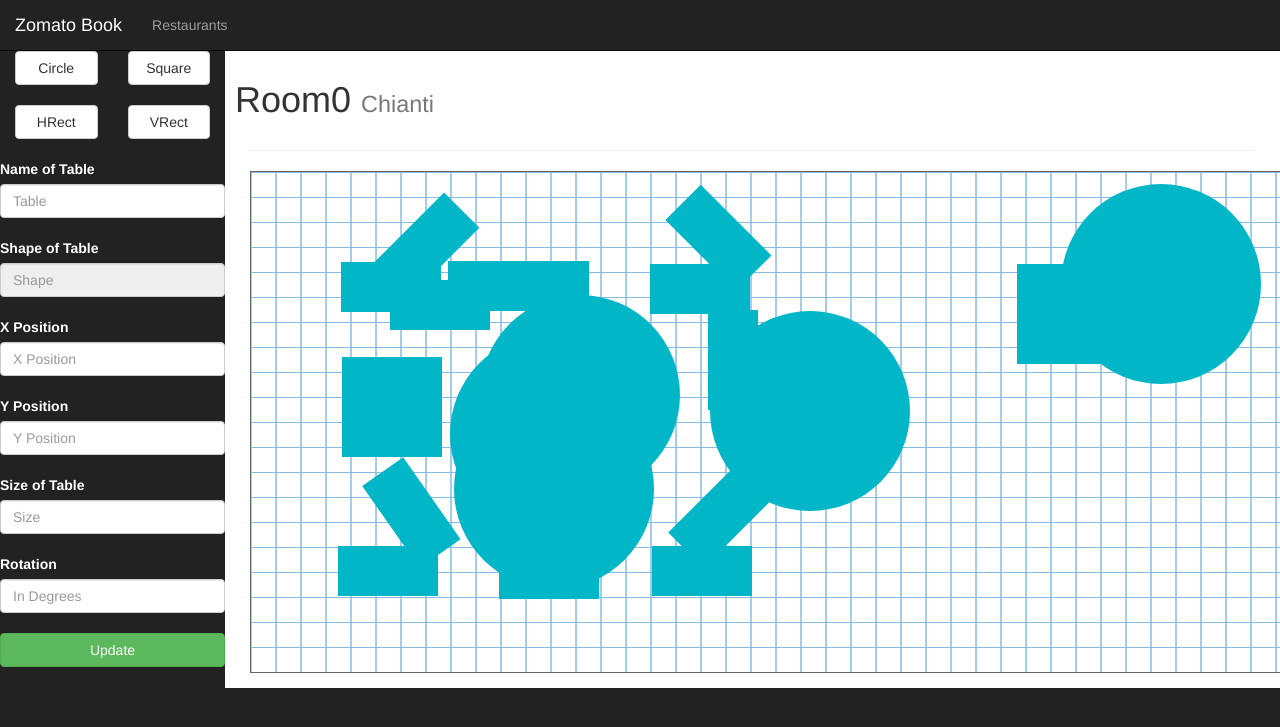
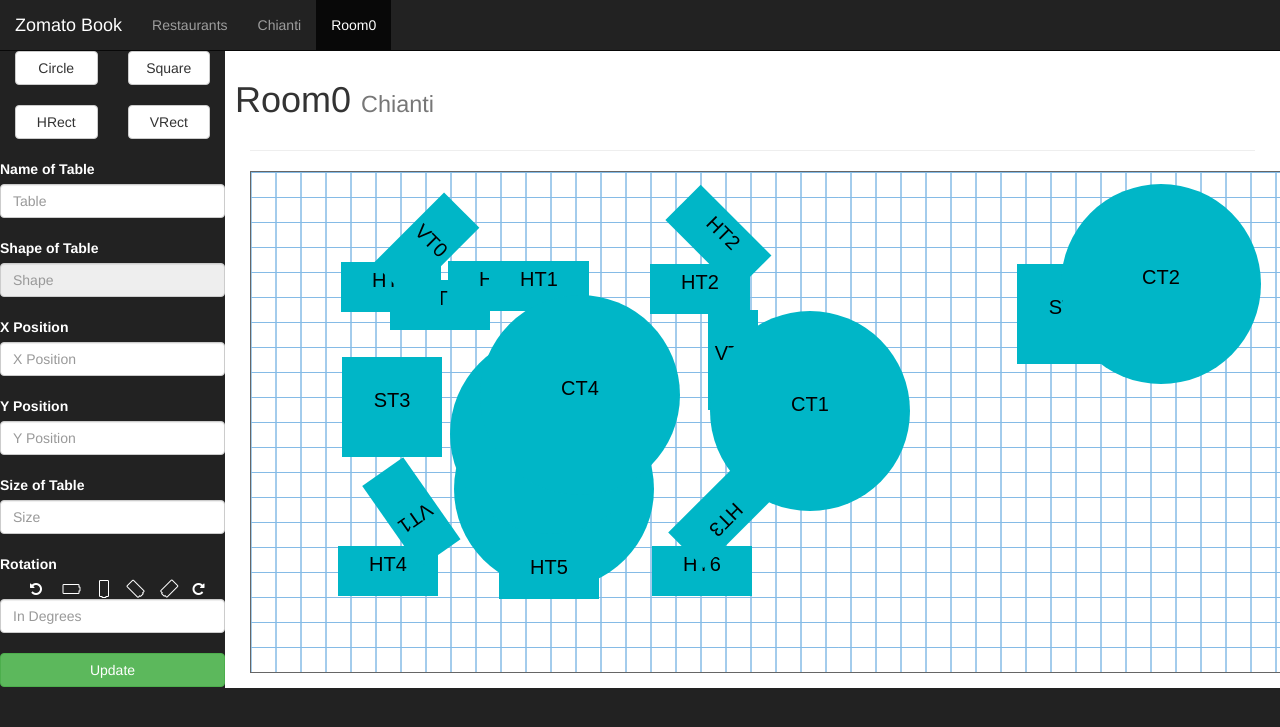
Before and after one commit to rajatkapoor/android, a Django app: template layouts/templates/restaurantroom.html in a window 1280 px wide; the page is wider, and only the part inside the window is pictured. Shown: the top 727 px of that part. Run offline with Django 3.2, Linux system fonts and the light colour scheme; the template is opened without the code that fills it: values that come from a table or form of the project are taken from there, others are empty; data comes from the database, SQL or seed files in the repository; both versions use the stored data as it was after the commit; some libraries are stand-ins or nearby versions.

Commit message:
name added, rot buttons added, breadcrumbs added

```diff
--- a/book/urls.py
+++ b/book/urls.py
@@ -15,7 +15,7 @@ Including another URLconf
 """
 from django.conf.urls import include, url
 from django.contrib import admin
-from layouts.views import restaurantList,restaurant,restaurantRoom,trial,addRoomToRestaurant,roomUpdate
+from layouts.views import restaurantList,restaurant,restaurantRoom,trial,addRoomToRestaurant,roomUpdate, addRestaurant
 
 urlpatterns = [
     url(r'^home/$', restaurantList),
@@ -25,6 +25,8 @@ urlpatterns = [
     url(r'^restaurant/(\d+)/room/(\d+)/$', restaurantRoom),# for room in a restaurant
     url(r'^restaurant/(\d+)/room/(\d+)/update/$', roomUpdate),# for updating table info from canvas using ajax
     url(r'^restaurant/(\d+)/room/add/$', addRoomToRestaurant),# add room endpoint
+    url(r'^restaurant/add/$', addRestaurant),# add Restaurant
+
 
     # url(r'^trial/$', trial),
     url(r'^admin/', include(admin.site.urls)),# admin app endpoint
--- a/layouts/static/assets/js/shapes.js
+++ b/layouts/static/assets/js/shapes.js
@@ -33,6 +33,7 @@ var selectionBorderWidth = 1;
 
 // fill color of tables
 var fillColor = "#00b6c7";
+var nameColor = "#000000";
 
 var offsetX, offsetY;// offset of mouse coordinate vs selectedTable.x, SelectedTable y
 var refreshCanvas = true;// flag to monitor whether anything changed on the canvas and does it need to be refreshed
@@ -45,6 +46,10 @@ var gridColor = "#85bbe6";
 var oldX = 0;
 var oldY = 0;
 var oldSize = 0;
+var corner=null;
+var cornerOpp=null;
+var cornerDist=null;
+var cornerIndex=null;
 
 var m;// to store recieved ajax response
 
@@ -86,6 +91,7 @@ TableClass.prototype =
 {
     draw: function (context)// draw function
     {
+        this.updateSizes();
         if (context === tempContext)// context tempcontext will be passed when determining selectedTable
         {
             context.fillStyle = '#000000';
@@ -100,6 +106,14 @@ TableClass.prototype =
             context.arc(this.x+this.radius, this.y+this.radius, this.radius, 0, 2 * Math.PI);
             context.closePath();
             context.fill();
+            prevFill = context.fillStyle;
+            context.fillStyle = nameColor;
+            context.font = "20px Arial";
+            textx = transformedCoords(this.x+this.radius,this.y+this.radius,0).x;
+            texty = transformedCoords(this.x+this.radius,this.y+this.radius,0).y;
+            context.fillText(this.name,textx,texty);
+            context.fillStyle = prevFill;
+
             if (selectedTable === this)
             {
                 context.strokeStyle = selectionColor;
@@ -108,13 +122,25 @@ TableClass.prototype =
                 context.strokeRect(this.x-1, this.y-1, (2 * this.radius), (2 * this.radius)+1);
 
             }
+            enableRefresh();
         }
         else // draw square, vrect,hrect using rect methods
         {
+
+
             context.rotate(this.rotation*Math.PI/180); // rotating the context based on the rot value of table
-            newx = transformedCoords(this.x,this.y,this).x;// drawing is to be done at transformed coords
-            newy = transformedCoords(this.x,this.y,this).y;// while for details the normals coords will be shown
+            newx = transformedCoords(this.x,this.y,this.rotation).x;// drawing is to be done at transformed coords
+            newy = transformedCoords(this.x,this.y,this.rotation).y;// while for details the normals coords will be shown
             context.fillRect(newx, newy, this.width, this.height);
+
+            prevFill = context.fillStyle;
+            context.fillStyle = nameColor;
+            context.font = "20px Arial";
+            textx = transformedCoords(this.x+this.width/2,this.y+this.height/2,this.rotation).x;
+            texty = transformedCoords(this.x+this.width/2,this.y+this.height/2,this.rotation).y;
+            context.fillText(this.name,this.newx+this.width/2,this.newy+this.height/2);
+            context.fillStyle = prevFill;
+
             if (selectedTable === this)
             {
                 context.strokeStyle = selectionColor;
@@ -123,14 +149,21 @@ TableClass.prototype =
 
             }
             context.rotate(-this.rotation*Math.PI/180);// inverting rotation
+            enableRefresh();
+
         }
         if (selectedTable===this)
         {
         this.generateCorners(); //compute and draw corners
+        enableRefresh();
         }
     },
     updateSizes: function ()// determine all the toher dimensions of the table on the basis of the size
     {
+        if(this.size<cornerRadius)// avoid negative and 0 size errors
+        {
+            this.size=2*cornerRadius;
+        }
         if (this.type == "HR")
         {
             this.height = dim;
@@ -149,12 +182,17 @@ TableClass.prototype =
         if (this.type == "CI")
         {
             this.radius = this.size;
-            this.rotation = 0;
+            // this.rotation = 0;
             this.width = 2*this.size;
             this.height = 2*this.size;
+            this.newx = this.x;
+            this.newy = this.y;
         }
-        this.newx = transformedCoords(this.x,this.y,this).x;
-        this.newy = transformedCoords(this.x,this.y,this).y;
+        if (this.type!="CI")
+        {
+            this.newx = transformedCoords(this.x,this.y,this.rotation).x;
+            this.newy = transformedCoords(this.x,this.y,this.rotation).y;
+        }
         enableRefresh();
     },
     toJSON: function()// get a clean json repr of the table to send to the backend
@@ -165,18 +203,26 @@ TableClass.prototype =
     {// generating only one now
         this.updateSizes();
         corners = [];
+        // corners[0] = new CornerClass(this.newx+this.width,this.newy+this.height);
         corners[0] = new CornerClass(this.newx+this.width,this.newy+this.height);
-        // corners[0] = new CornerClass(this.newx,this.newy);
-        // corners[1] = new CornerClass(this.newx+this.width,this.newy);
-        // corners[2] = new CornerClass(this.newx,this.newy+this.height);
-        // corners[3] = new CornerClass(this.newx+this.width,this.newy+this.height);
+        corners[1] = new CornerClass(this.newx,this.newy+this.height);
+        corners[2] = new CornerClass(this.newx,this.newy);
+        corners[3] = new CornerClass(this.newx+this.width,this.newy);
         for (var i = 0; i < corners.length; i++)// drawing all corners
         {
             context.fillStyle = cornerColor;
             context.strokeStyle = null;
-            context.rotate(this.rotation*Math.PI/180);
+            if (this.type=="CI")
+            {
+                rot = 0;
+            }
+            else
+            {
+                rot = this.rotation;
+            }
+            context.rotate(rot*Math.PI/180);
             corners[i].draw(context);
-            context.rotate(-this.rotation*Math.PI/180);
+            context.rotate(-rot*Math.PI/180);
             context.fillStyle = fillColor;
             context.strokeStyle = selectionColor;
         }
@@ -199,12 +245,16 @@ function initCanvas()// intialize canvas params and determine padding and offset
     canvasHeight = canvas.height;
     canvasWidth = canvas.width;
     context = canvas.getContext('2d');
+    context.textAlign = "center";
+
     tempCanvas = document.createElement('canvas');
     tempCanvas.height = canvasHeight;
     tempCanvas.width = canvasWidth;
     tempContext = tempCanvas.getContext('2d');
 
-    canvas.onselectstart = function () { return false; };// to stop the default blue selection
+    // canvas.addEventListener('onselectstart', function(e) { e.preventDefault(); return false; }, false);
+
+    canvas.onselectstart = function(e){ e.preventDefault(); return false; };// to stop the default blue selection
 
     if (document.defaultView && document.defaultView.getComputedStyle)
     {
@@ -264,6 +314,7 @@ function mainDraw()// drawing funciton which is called repetitively
         clearCanvas(context);
         for (var i = 0; i < tables.length; i++)
         {
+            tables[i].updateSizes();
             tables[i].draw(context);
         }
         refreshCanvas = false;
@@ -277,6 +328,9 @@ function mainDraw()// drawing funciton which is called repetitively
 
 function mouseMoveEvent(e)// handles mouse move on canvas
 {
+    // getMouse(e);
+    // console.log("x "+mouseX);
+    // console.log("Y "+mouseY);
     if (isDrag)// if this motion is drag
     {
         getMouse(e);
@@ -290,9 +344,50 @@ function mouseMoveEvent(e)// handles mouse move on canvas
     {
         getMouse(e);
         canvas.style.cursor = 'crosshair';
-        console.log("diff = "+(mouseX - oldX+mouseY - oldY));
-        // todo better resize tech
-        selectedTable.size = oldSize+mouseX - oldX+mouseY - oldY;// update size on the basis of the mouse movement
+        // other techniques
+        // // console.log("diff = "+(mouseX - oldX+mouseY - oldY));
+        // // distOrig = Math.sqrt((oldX-selectedTable.x)*(oldX-selectedTable.x)+(oldY-selectedTable.y)*(oldY-selectedTable.y));
+        // // distNew = Math.sqrt((mouseX-selectedTable.x)*(mouseX-selectedTable.x)+(mouseY-selectedTable.y)*(mouseY-selectedTable.y));
+        // // diff = Math.sqrt((oldX-mouseX)*(oldX-mouseX)+(oldY-mouseY)*(oldY-mouseY));
+        // // finalDiff = distNew>distOrig?1:-1;
+
+        // // console.log("distOrig "+ distOrig);
+        // // console.log("distNew "+ distNew);
+        // // console.log("diff "+ diff);
+        // // console.log("finalDiff "+ finalDiff);
+
+        //         rmx = transformedCoords(mouseX,mouseY,selectedTable.rotation).x;
+
+        //         rmy = transformedCoords(mouseX,mouseY,selectedTable.rotation).y;
+        //         if (selectedTable.type=="HR")
+        //         cornerDiff = (cornerOpp.y-rmy);
+        //         if (selectedTable.type=="VR")
+        //         cornerDiff = (cornerOpp.x-rmx);
+        //     if (selectedTable.type=="SQ")
+
+        //         cornerDiff = Math.sqrt((cornerOpp.x-rmx)*(cornerOpp.x-rmx)+(cornerOpp.y-rmy)*(cornerOpp.y-rmy));
+        //         else
+        //             cornerDiff = Math.sqrt((cornerOpp.x-rmx)*(cornerOpp.x-rmx)+(cornerOpp.y-rmy)*(cornerOpp.y-rmy))/(2*Math.sqrt(2));
+
+        //         console.log("rmx "+rmx);
+
+        //         console.log("rmy "+rmy);
+        // cornerDiff = Math.sqrt((cornerOpp.x-mouseX)*(cornerOpp.x-mouseX)+(cornerOpp.y-mouseY)*(cornerOpp.y-mouseY))-cornerDist ;
+        // cornerDiff = Math.sqrt((corner.x-mouseX)*(corner.x-mouseX)+(corner.y-mouseY)*(corner.y-mouseY))-cornerDist ;
+        // console.log(cornerDiff);
+
+        // // console.log(corner);
+        // // todo better resize tech
+        // selectedTable.size = cornerDiff;// update size on the basis of the mouse movement(last working)
+        // // corner = corners[cornerIndex];
+        // // cornerOpp = corners[(cornerIndex+2)%4];
+        // cornerDist = Math.sqrt((cornerOpp.x-corner.x)*(cornerOpp.x-corner.x)+(cornerOpp.y-corner.y)*(cornerOpp.y-corner.y));
+
+        // update size on the basis of the mouse movement
+        // selectedTable.size = oldSize+mouseX - selectedTable.x+mouseY - selectedTable.y;// update size on the basis of the mouse movement
+        //selectedTable.size +=finalDiff;// update size on the basis of the mouse movement
+
+        selectedTable.size = oldSize+mouseX - oldX+mouseY - oldY; //working
         selectedTable.updateSizes();
         selectedTable.generateCorners();
         enableRefresh();
@@ -307,10 +402,15 @@ function mouseDownEvent(e)// handles mouse down on canvas
     clearCanvas(tempContext);
     if (selectedTable!=='')// if there is a selected table then the person can drag the corner, hence check for click on corner
     {
+        // console.log("mx "+mouseX);    //debug
+        // console.log("my "+mouseY);    //debug
         selectedTable.generateCorners();
-        corner = corners[0];
-        newx = transformedCoords(mouseX,mouseY,selectedTable).x;// generate the coords of mouse
-        newy = transformedCoords(mouseX,mouseY,selectedTable).y;// corresponding to the rotation of the selctedTable
+        for (i=0;i<4;i++)
+        {
+            corner = corners[i];
+
+            newx = transformedCoords(mouseX,mouseY,selectedTable.rotation).x;// generate the coords of mouse
+            newy = transformedCoords(mouseX,mouseY,selectedTable.rotation).y;// corresponding to the rotation of the selctedTable
             if (newx >= corner.x - cornerRadius && newx <= corner.x + cornerRadius && newy >= corner.y - cornerRadius && newy <= corner.y + cornerRadius)
             {
                 isResize = true;// set flag for resize
@@ -318,15 +418,33 @@ function mouseDownEvent(e)// handles mouse down on canvas
                 oldX = mouseX;
                 oldY = mouseY;
                 oldSize = selectedTable.size;
+
+                //help assist for other resize strategies
+                cornerIndex = i;
+                corner = corners[cornerIndex];
+                cornerOpp = corners[(cornerIndex+2)%4];
+                rmx = transformedCoords(mouseX,mouseY,selectedTable.rotation).x;
+                rmy = transformedCoords(mouseX,mouseY,selectedTable.rotation).y;
+                cornerDist = Math.sqrt((cornerOpp.x-corner.x)*(cornerOpp.x-corner.x)+(cornerOpp.y-corner.y)*(cornerOpp.y-corner.y));
+                // cornerDiff = selectedTable.Size;
+                // debug log output
+                // console.log("cx "+corner.x);
+                // console.log("cy "+corner.y);
+                // console.log("cox "+cornerOpp.x);
+                // console.log("coy "+cornerOpp.y);
+                // console.log("rmx "+rmx);
+                // console.log("rmy "+rmy);
                 console.log("RESIZE TRUE");return;
             }
+        }
+
     }
     // determine the table on which the user has clicked and store it in selectedTable
     for (var i = tables.length - 1; i >= 0; i--)
     {
         tables[i].draw(tempContext);
         var imageData = tempContext.getImageData(mouseX, mouseY, 1, 1);
-        console.log(imageData.data);
+        //console.log(imageData.data);// debug
         if (imageData.data[3] > 0)
         {
             selectedTable = tables[i];
@@ -338,9 +456,10 @@ function mouseDownEvent(e)// handles mouse down on canvas
             isDrag = true;
             console.log("DRAG TRUE");
             enableRefresh();
-            clearCanvas(tempContext);
+
             return;// return if a table is selected
         }
+        clearCanvas(tempContext);
     }
     // if no table is selected
     showProperties('');
@@ -355,6 +474,8 @@ function mouseUpEvent()// handles mouse up on canvas
     isDrag = false;// unset the drag flag
     isResize = false;// unset resize
     canvas.style.cursor = 'auto';// set the cursor to normal
+    oldX = 0;
+    oldY = 0;
 }
 
 function mouseLeaveEvent()  // handles mouse leave
@@ -394,22 +515,22 @@ function getMouse(e)// set the update mouse coordinates (on the canvas) on mouse
 // name, x, y, type, size, rotation
 function createNewTableCircle()
 {
-    addTable('Circle Table '+tables.length, 90, 90, 'CI', 100, 0);
+    addTable('CT'+tables.length, 90, 90, 'CI', 100, 0);
 }
 
 function createNewTableSquare()
 {
-    t = addTable('Square Table '+tables.length, 90, 90, 'SQ', 100, 0);
+    t = addTable('ST'+tables.length, 90, 90, 'SQ', 100, 0);
 }
 
 function createNewTableVRect()
 {
-    t = addTable('Vertical Table '+tables.length, 90, 90, 'VR', 100, 0);
+    t = addTable('VT'+tables.length, 90, 90, 'VR', 100, 0);
 }
 
 function createNewTableHRect()
 {
-    t = addTable('Horizontal Table '+tables.length, 90, 90, 'HR', 100, 0);
+    t = addTable('HT'+tables.length, 90, 90, 'HR', 100, 0);
 }
 
 function showProperties(table)// function to set the textboxes to show the properties of the selected tables
@@ -425,6 +546,7 @@ function showProperties(table)// function to set the textboxes to show the prope
     }
     else
     {
+        validateRotation();
         document.getElementById('textBoxName').value = table.name;
         document.getElementById('textBoxX').value = table.x;
         document.getElementById('textBoxY').value = table.y;
@@ -447,6 +569,7 @@ function showProperties(table)// function to set the textboxes to show the prope
                 break;
         }
         document.getElementById('textBoxType').value = shape;
+        validateRotation();
     }
 }
 
@@ -458,11 +581,11 @@ function updateTable() // on the click of update button
         selectedTable.x = parseInt(document.getElementById('textBoxX').value,10);
         selectedTable.y = parseInt(document.getElementById('textBoxY').value,10);
         selectedTable.size = parseInt(document.getElementById('textBoxSize').value,10);
+        selectedTable.name = document.getElementById('textBoxName').value;
         switch(document.getElementById('textBoxType').value)
         {
             case "Circle":
                 var shape="CI";
-
                 break;
             case "Square":
                 var shape="SQ";
@@ -473,7 +596,6 @@ function updateTable() // on the click of update button
             case "Horizontal Rectangle":
                 var shape="HR";
                 break;
-
         }
         selectedTable.type = shape;
         selectedTable.rotation = parseInt(document.getElementById('textBoxRotation').value,10);
@@ -482,7 +604,7 @@ function updateTable() // on the click of update button
     // sending data to backend and recieving back the updated data with the ids attached
     var senddata = "";
             tables.forEach(function(i,e){
-            console.log(i.toJSON());
+            // console.log(i.toJSON());
                 senddata+=(i.toJSON()+"|");
             });
             $.ajax({
@@ -492,7 +614,7 @@ function updateTable() // on the click of update button
                 contentType: 'application/json',
                 success: function (msg) {
                     m = msg;
-                    console.log(msg);
+                    // console.log(msg); //DEBUG
                     m = m.split('|');
                     tables = [];
                     for (i=0;i <= m.length-1;i++)
@@ -500,19 +622,20 @@ function updateTable() // on the click of update button
                         tab = JSON.parse(m[i]);
                         addTable(tab.name, parseInt(tab.xpos,10), parseInt(tab.ypos,10), tab.type, parseInt(tab.size,10), parseInt(tab.rotation,10), tab.id);
                     }
-                    console.log(tables);
+                    // console.log(tables); //DEBUG
                     enableRefresh();
                 },
                 data:'data='+senddata,
             });
-
+        selectedTable="";
+        showProperties(selectedTable);
     enableRefresh();
 
 }
 
-function transformedCoords(mouseX,mouseY,obj)// generated transformed coords of the passed coords according to the rotation of the object passed
+function transformedCoords(mouseX,mouseY,rot)// generated transformed coords of the passed coords according to the rotation of the object passed
 {
-    var angle = (obj.rotation*-1) * Math.PI / 180;
+    var angle = (rot*-1) * Math.PI / 180;
     var cos = Math.cos(angle);
     var sin = Math.sin(angle);
     var newx = mouseX*cos - mouseY*sin;
@@ -526,5 +649,5 @@ function transformedCoords(mouseX,mouseY,obj)// generated transformed coords of
 function validateRotation()// function to make sure the rotation val is in 0 to 90
 {
     rot = parseInt(document.getElementById('textBoxRotation').value,10);
-    document.getElementById('textBoxRotation').value = rot%90;
+    document.getElementById('textBoxRotation').value = rot%180;
 }
--- a/layouts/templates/base.html
+++ b/layouts/templates/base.html
@@ -1,4 +1,6 @@
 <!DOCTYPE html>
+<!-- base template through whichh all the other pages inherit -->
+
 <html lang="en">
 <head>
     {% block head %}{% endblock head %}<!-- head block for django -->
@@ -11,8 +13,7 @@
     {% load staticfiles %}<!-- load static files, custom css,js -->
     <link href="http://maxcdn.bootstrapcdn.com/bootstrap/3.3.5/css/bootstrap.min.css" rel="stylesheet">
     <link href="http://maxcdn.bootstrapcdn.com/font-awesome/4.4.0/css/font-awesome.min.css" rel="stylesheet">
-    <link href='http://fonts.googleapis.com/css?family=Lato:300,400,700,300italic,400italic' rel='stylesheet' type='text/css'>
-    <link href='http://fonts.googleapis.com/css?family=Raleway:400,300,700' rel='stylesheet' type='text/css'>
+
     <!-- Custom CSS loading from django served static files -->
     <link href="{% static "assets/css/sb-admin.css" %}" rel="stylesheet">
     <!-- style block to include text/css -->
@@ -36,6 +37,9 @@
                 <ul class="nav navbar-nav">
                     <li {% block restaurantsListActive %}{% endblock restaurantsListActive %}><a href="/restaurants/">Restaurants</a></li>
                 </ul>
+                {% block topNav %}
+
+                {% endblock topNav %}
             </div>
             <div class="collapse navbar-collapse navbar-ex1-collapse">
                 <ul class="nav navbar-nav side-nav"><!-- side navbar -->
--- a/layouts/templates/restaurantroom.html
+++ b/layouts/templates/restaurantroom.html
@@ -1,3 +1,4 @@
+<!-- To show the the layout of the rooms -->
 {% extends "base.html" %}
 {% block title %}
     {{room.name}} | {{restaurant.name}}
@@ -12,6 +13,18 @@
         {{room.name}} <small>{{restaurant.name }}</small>
     </h1>
 {% endblock %}
+{% block style %}
+.fa-rotate-45 {-webkit-transform:rotate(45deg); -moz-transform:rotate(45deg); -ms-transform:rotate(45deg); -o-transform:rotate(45deg); transform:rotate(45deg);}
+.fa-rotate-135 {-webkit-transform:rotate(135deg); -moz-transform:rotate(135deg); -ms-transform:rotate(135deg); -o-transform:rotate(135deg); transform:rotate(135deg);}
+{% endblock style %}
+{% block topNav %}
+    <ul class="nav navbar-nav">
+        <li><a href="/restaurant/{{restaurant.id}}">{{restaurant.name}}</a></li>
+    </ul>
+    <ul class="nav navbar-nav">
+        <li class="active"><a href="/restaurant/{{restaurant.id}}/room/{{room.id}}">{{room.name}}</a></li>
+    </ul>
+{% endblock topNav %}
 
 {% block side %}<!-- filling the side block with all controls -->
     <div class="container-fluid">
@@ -42,30 +55,38 @@
             </div>
         </div>
         <br>
-        <div class="row">
+        <div class="row" style="color:#FFFFFF;" >
             <form class="form-inline"><!-- form handling the display and editing of the properties of selected table -->
               <div class="form-group">
-                <label for="textBoxName" style="color:#FFFFFF;">Name of Table</label>
+                <label for="textBoxName" >Name of Table</label>
                 <input type="text" style="width:100%;" class="form-control" id="textBoxName" placeholder="Table">
               </div><br><br>
               <div class="form-group">
-                <label for="textBoxType" style="color:#FFFFFF;">Shape of Table</label>
+                <label for="textBoxType" >Shape of Table</label>
                 <input type="text" style="width:100%;" class="form-control" id="textBoxType" placeholder="Shape" readonly>
               </div><br><br>
               <div class="form-group">
-                <label for="textBoxX" style="color:#FFFFFF;">X Position</label>
+                <label for="textBoxX" >X Position</label>
                 <input type="text" style="width:100%;" class="form-control" id="textBoxX" placeholder="X Position">
               </div><br><br>
               <div class="form-group">
-                <label for="textBoxY" style="color:#FFFFFF;">Y Position</label>
+                <label for="textBoxY" >Y Position</label>
                 <input type="text" style="width:100%;" class="form-control" id="textBoxY" placeholder="Y Position">
               </div><br><br>
               <div class="form-group">
-                <label for="textBoxSize" style="color:#FFFFFF;">Size of Table</label>
+                <label for="textBoxSize" >Size of Table</label>
                 <input type="text" style="width:100%;" class="form-control" id="textBoxSize" placeholder="Size">
               </div><br><br>
               <div class="form-group">
-                <label for="textBoxRotation" style="color:#FFFFFF;">Rotation</label>
+                <label for="textBoxRotation" >Rotation</label>
+                <div class="container-fluid">
+                        <div class="col-md-2" onclick="selectedTable.rotation=(selectedTable.rotation-45+180)%180;showProperties(selectedTable);enableRefresh()"><i class="fa fa-undo"></i></div>
+                        <div class="col-md-2" onclick="selectedTable.rotation=0;showProperties(selectedTable);enableRefresh()"><i class="fa fa-battery-empty fa-rotate-0"></i></div>
+                        <div class="col-md-2" onclick="selectedTable.rotation=90;showProperties(selectedTable);enableRefresh()"><i class="fa fa-battery-empty fa-rotate-90"></i></div>
+                        <div class="col-md-2" onclick="selectedTable.rotation=45;showProperties(selectedTable);enableRefresh()"><i class="fa fa-battery-empty fa-rotate-45"></i></div>
+                        <div class="col-md-2" onclick="selectedTable.rotation=135;showProperties(selectedTable);enableRefresh()"><i class="fa fa-battery-empty fa-rotate-135"></i></div>
+                        <div class="col-md-2" onclick="selectedTable.rotation=(selectedTable.rotation+45)%180;showProperties(selectedTable);enableRefresh()"><i class="fa fa-repeat"></i></div>
+                </div>
                 <input type="text" style="width:100%;" class="form-control" id="textBoxRotation" onchange="validateRotation()" placeholder="In Degrees" maxlength="3">
               </div>
             </form>
```
Also changed, not shown: layouts/templates/restaurant.html (+9 -2 lines), layouts/templates/restaurantslist.html (+8 -0 lines), layouts/views.py (+13 -2 lines), db.sqlite3, 5 other files. Lines whose indentation alone changed are shown as unchanged.
